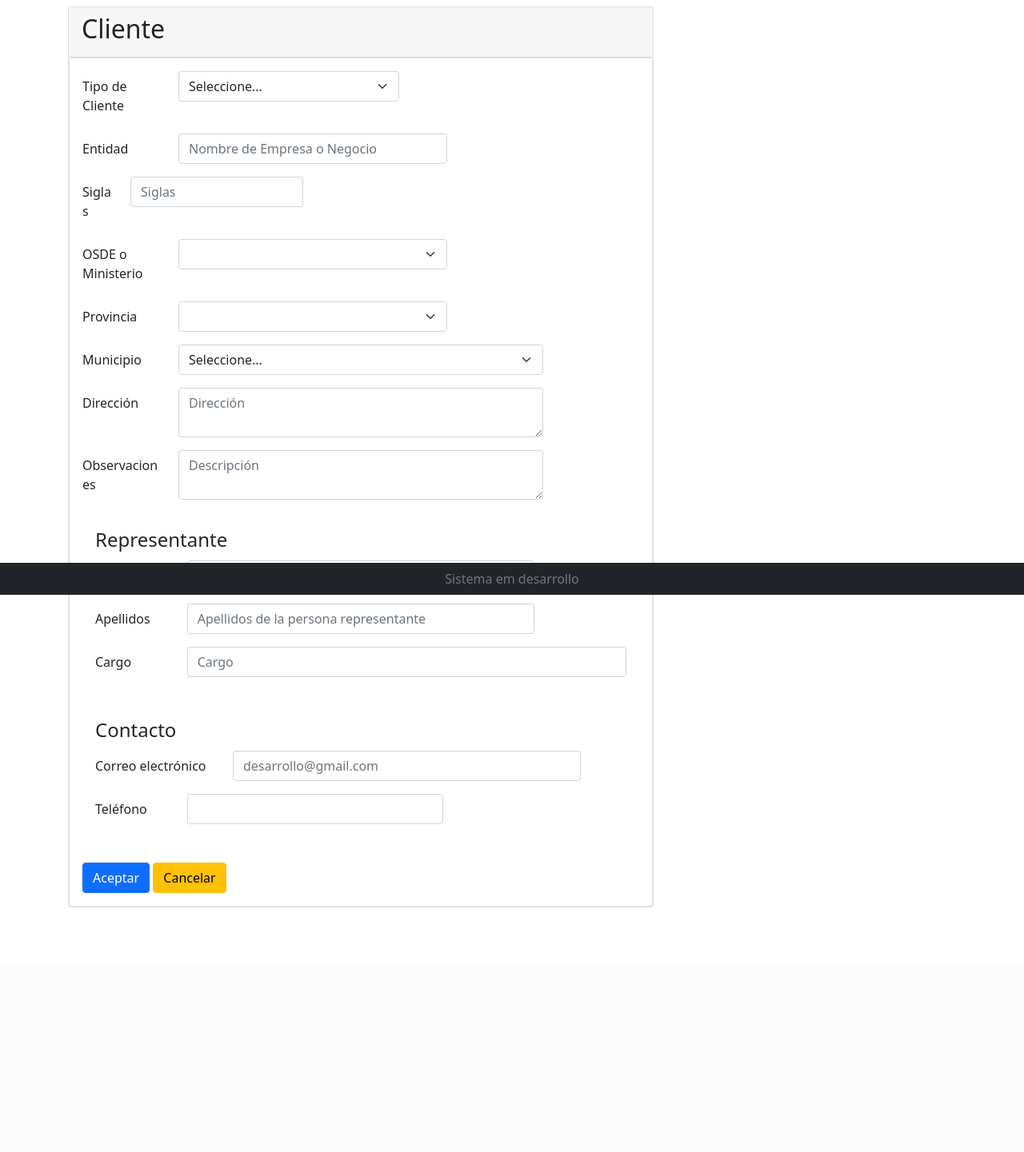
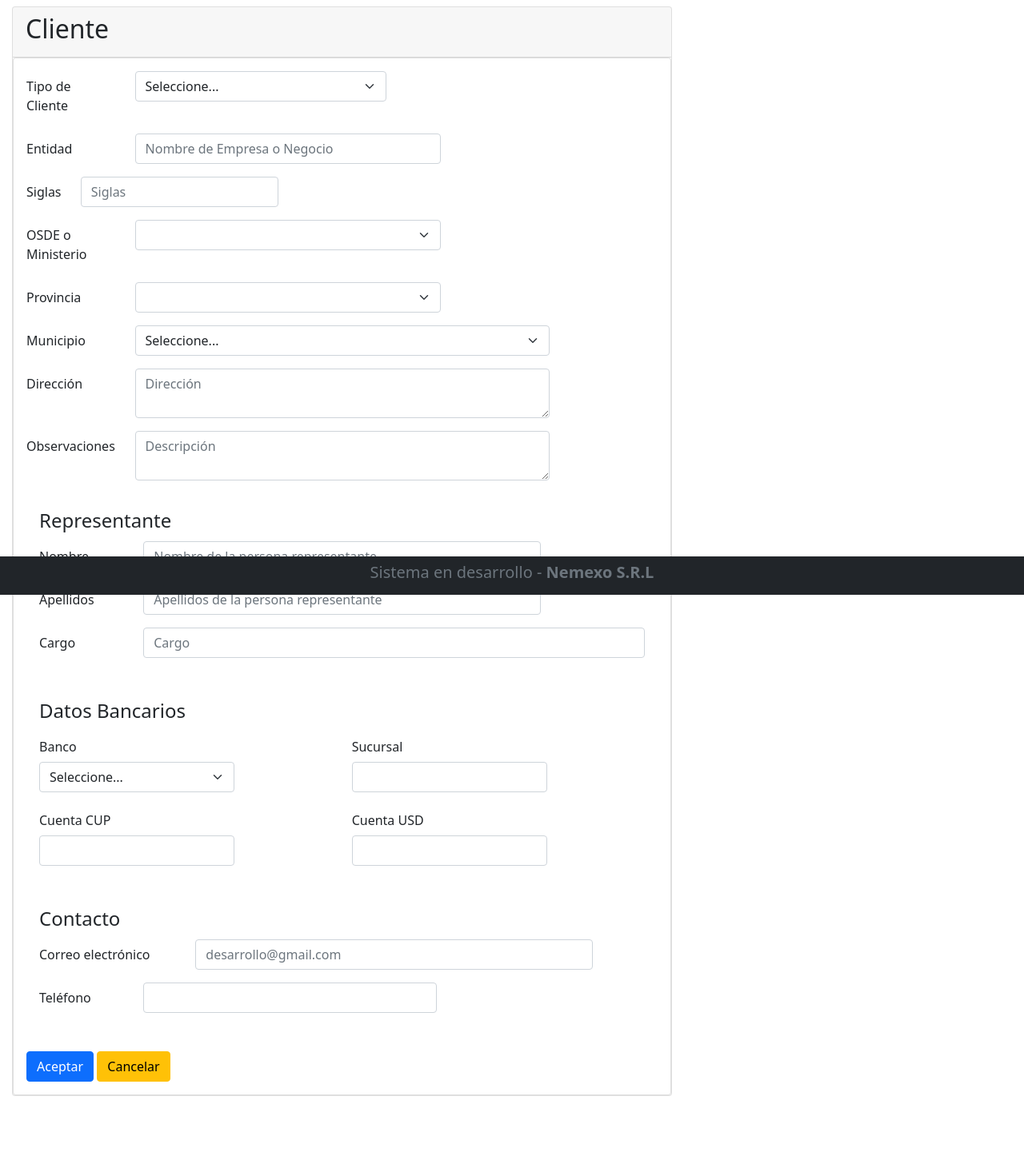
Before and after one commit to desarrolloenpa/contrats, a Django app: page /create_client/ in a window 1280 px wide. Shown: the part 56-1497 px from the top of the page at 80% size. Before the commit the page ends 1191 px from the top, so only its background shows below. Run offline with Django 5.2, Linux system fonts and the light colour scheme; data that the repository does not hold is empty; some libraries are stand-ins or nearby versions.

Commit message:
Terminada la prueba

```diff
--- a/contracts/base.py
+++ b/contracts/base.py
@@ -12,3 +12,11 @@ TYPE_CLIENTS = {
     "EES"   : "Empresa Estatal",
     "EM"    : "Empresa Mixta",
 }
+
+
+BANKS= {
+    "BPA"    : "Banco Popular de Ahorro",
+    "BANDEC"   : "Banco de Credito y Comercio",
+    "BM"   : "Banco Metropolitano",
+    "BFI"   : "Banco Financiero Internacional",
+}
--- a/contracts/forms.py
+++ b/contracts/forms.py
@@ -22,6 +22,10 @@ class ClientForm(forms.ModelForm):
             "telephone",
             "description",
             "ministry",
+            "bank",
+            "bank_branch",
+            "account_usd",
+            "account_cup",
         ]
 
 
--- a/contracts/models.py
+++ b/contracts/models.py
@@ -23,6 +23,11 @@ class Client(models.Model):
 
     email = models.EmailField(max_length=80, null=True, blank=False)
     telephone = models.CharField(max_length=80, null=True, blank=False)
+
+    bank = models.CharField(max_length=80, null=True, blank=False, help_text="Datos de Banco")
+    bank_branch = models.CharField(max_length=80, null=True, blank=False, help_text="Datos de Sucursal bancaria")
+    account_usd = models.CharField(max_length=20, null=True, blank=False, help_text="Cuenta USD")
+    account_cup = models.CharField(max_length=20, null=True, blank=False, help_text="Cuenta CUP")
 
     description = models.TextField(null=True, blank=False)
     ministry = models.ForeignKey(Ministry, null=False, blank=False, on_delete=models.RESTRICT,
--- a/contracts/templates/clients/form.html
+++ b/contracts/templates/clients/form.html
@@ -117,7 +117,6 @@
                 </div>
               </div>
 
-
               <div class="mb-3 row">
                 <label for="description" class="col-12 col-sm-3 col-md-2 col-form-label text-right">Observaciones</label>
                 <div class="col-sm-10 col-md-8">
@@ -167,7 +166,65 @@
 
 
               <fieldset class="p-3">
+                <legend class="w-auto">Datos Bancarios</legend>
+
+                <div class="mb-3 row">
+                  <div class="col">
+                    <label for="bank" class="col-12 col-sm-4 col-md-3 col-form-label text-right">Banco</label>
+                    <div class="col-sm-10 col-md-8">
+                      <select id="bank" name="bank" class="form-control form-select required" required>
+                        <option value="">Seleccione...</option>
+                        {% for key, bank in banks.items %}
+                        <option value="{{key}}" {% if form.bank.value == key %}selected="selected"{% endif %}>{{bank}}</option>
+                        {% endfor %}
+                      </select>
+                      <div class="invalid-feedback">
+                        Por favor, especifique el banco donde opera
+                      </div>
+                    </div>
+                  </div>
+
+                  <div class="col">
+                    <label for="bank" class="col-12 col-sm-4 col-md-3 col-form-label text-right">Sucursal</label>
+                    <div class="col-sm-10 col-md-8">
+                      <input type="text" class="form-control required" id="bank_branch" name="bank_branch"
+                      value={% if form.bank_branch.value %}"{{form.bank_branch.value}}"{% else %}""{% endif %} required />
+                      <div class="invalid-feedback">
+                        Por favor, especifique la sucursal bancaria donde opera
+                      </div>
+                    </div>
+                  </div>
+                </div>
+
+                <div class="mb-3 row">
+
+                  <div class="col">
+                    <label for="account" class="col-12 col-sm-4 col-md-3 col-form-label text-right">Cuenta CUP</label>
+                    <div class="col-sm-10 col-md-8">
+                      <input type="text" class="form-control required" id="account_cup" name="account_cup"
+                      value={% if form.account_cup.value %}"{{form.account_cup.value}}"{% else %}""{% endif %} required />
+                      <div class="invalid-feedback">
+                        Por favor, especifique el numero de la cuenta CUP
+                      </div>
+                    </div>
+                  </div>
+
+                  <div class="col">
+                    <label for="account" class="col-12 col-sm-4 col-md-3 col-form-label text-right">Cuenta USD</label>
+                    <div class="col-sm-10 col-md-8">
+                      <input type="text" class="form-control required" id="account_usd" name="account_usd"
+                      value={% if form.account_usd.value %}"{{form.account_usd.value}}"{% else %}""{% endif %} required />
+                      <div class="invalid-feedback">
+                        Por favor, especifique el numero de la cuenta USD
+                      </div>
+                    </div>
+                  </div>
+                </div>
+              </fieldset>
+
+              <fieldset class="p-3">
                 <legend class="w-auto">Contacto</legend>
+
                 <div class="mb-3 row">
                   <label for="email" class="col-12 col-sm-4 col-md-3 col-form-label text-right">Correo electrónico</label>
                   <div class="col-sm-10 col-md-8">
--- a/contracts/templates/index.html
+++ b/contracts/templates/index.html
@@ -44,10 +44,14 @@
         }
       }
 
-      main > .container {
+      main > .container, main > .container-fluid {
         padding: 10px 15px 70px;
       }
 
+      .container.w-100 {
+        width: 100%!important;
+        margin: -40px 0px;
+      }
     </style>
 
     <!-- Custom styles for this template -->
@@ -90,7 +94,7 @@
 
     <!-- Begin page content -->
     <main class="flex-shrink-0 mt-5">
-      <div class="container pt-3">
+      <div class="container-fluid pt-3">
 
         {% if messages %}
         <div class="content mb-0 pb-0">
@@ -111,22 +115,23 @@
         {% endif %}
 
         {% block content %}
-        <h1 class="mt-5">Sistema para la gestión de contratos y Control de la producción</h1>
+        <div class="container pt-3">
+          <h1 class="mt-5">Sistema para la <strong>Gestión de contratos</strong> y <strong>Control de la producción</strong></h1>
 
-        <p class="lead">
-          En la mustra se implementa solo la gestión de los clientes y de los contratos
-        </p>
-        <p>
-          No se le incorpora servicios a los contratos
-        </p>
-
+          <p class="lead">
+            En la mustra se implementa solo la Gestión de los clientes
+          </p>
+          <p>
+            No se le desarrollan los Servicios ni los Contratos, pero quedan listos los modelos de base de dato y las vistas
+          </p>
+        </div>
       {% endblock %}
       </div>
     </main>
 
     <footer class="bg-light">
       <div class="footer w-100 p-2 m-0">
-        <span class="text-muted">Sistema em desarrollo</span>
+        <h5 class="text-muted">Sistema en desarrollo - <strong>Nemexo S.R.L</strong></h5>
       </div>
     </footer>
 
--- a/contracts/views/client.py
+++ b/contracts/views/client.py
@@ -6,7 +6,7 @@ from settings.models.user import CustomUser
 from settings.models.local import Province, Municipality
 from settings.models.service import Ministry
 
-from contracts.base import TYPE_CLIENTS
+from contracts.base import TYPE_CLIENTS, BANKS
 from contracts.models import Client
 from contracts.forms import ClientForm
 
@@ -40,6 +40,7 @@ def create_client(request):
                         "municipalities": municipalities,
                         "ministeries": ministeries,
                         "type_clients": TYPE_CLIENTS,
+                        "banks": BANKS,
                     },
                 )
         else:
@@ -58,6 +59,7 @@ def create_client(request):
             "municipalities": municipalities,
             "ministeries": ministeries,
             "type_clients": TYPE_CLIENTS,
+            "banks": BANKS,
         },
     )
 
@@ -107,6 +109,7 @@ def edit_client(request, id):
             "municipalities": municipalities,
             "ministeries": ministeries,
             "type_clients": TYPE_CLIENTS,
+            "banks": BANKS,
 
             "province_id": client_dict["province_id"],
             "municipality_id": client_dict["municipality_id"],
@@ -144,6 +147,7 @@ def update_client(request, id):
                         "municipalities": municipalities,
                         "ministeries": ministeries,
                         "type_clients": TYPE_CLIENTS,
+                        "banks": BANKS,
                     },
                 )
         else:
@@ -160,6 +164,7 @@ def update_client(request, id):
             "municipalities": municipalities,
             "ministeries": ministeries,
             "type_clients": TYPE_CLIENTS,
+            "banks": BANKS,
         },
     )
 
```
Also changed, not shown: contracts/templates/clients/list.html (+9 -2 lines), .docs/contrats.jpg, contracts/migrations/0004_client_account_cup_client_account_usd_client_bank_and_more.py (added), 4 other files.
